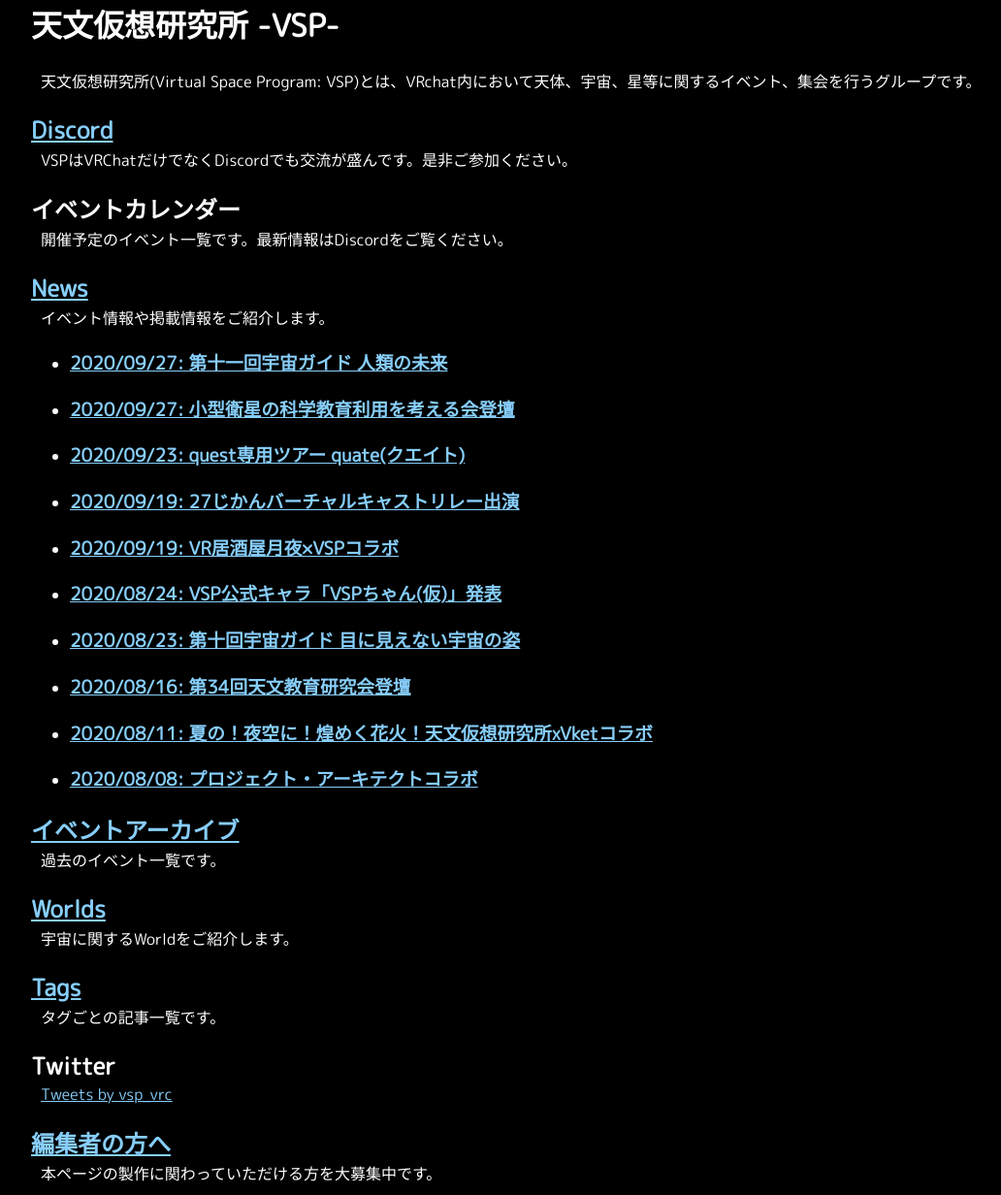
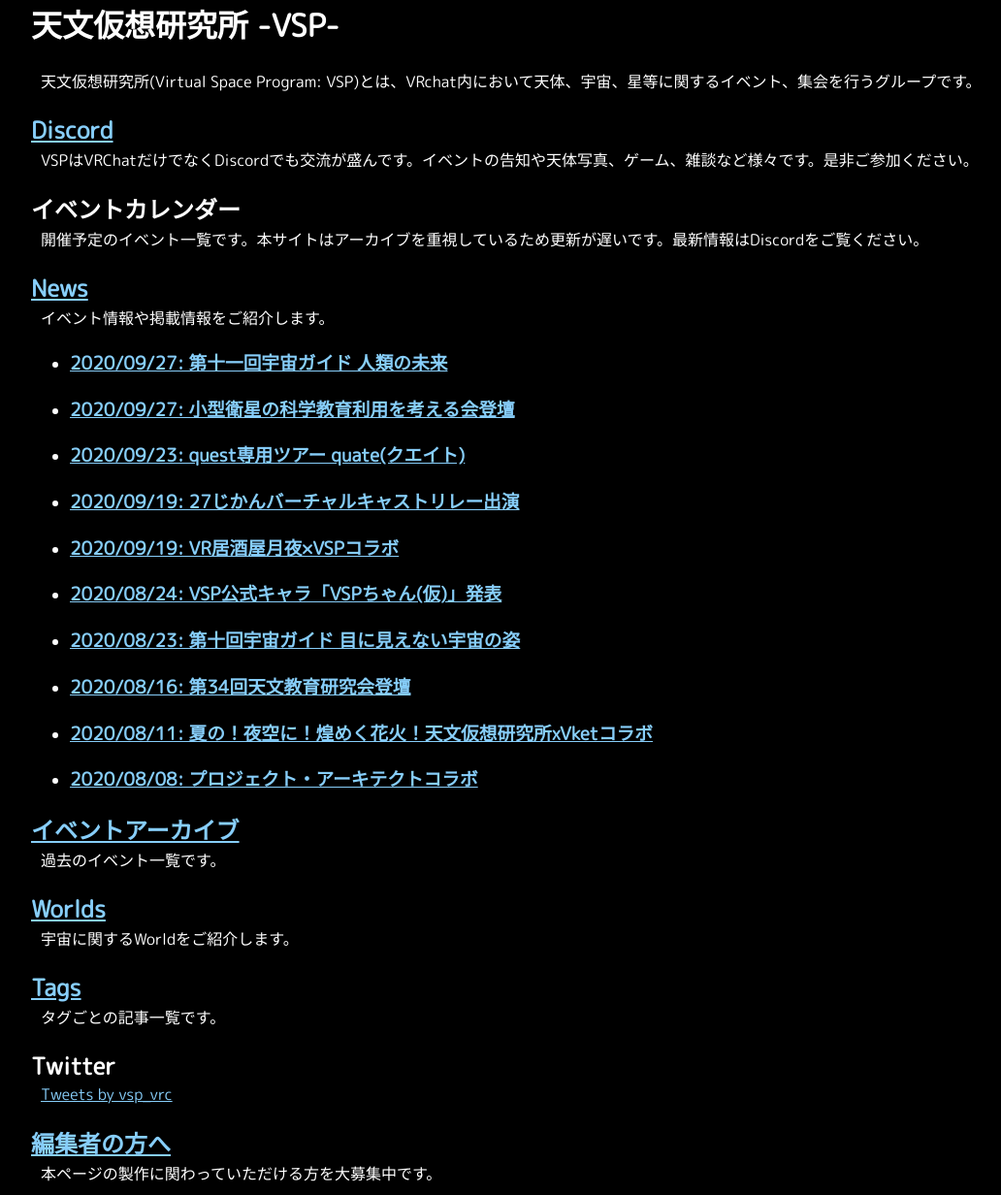
Before and after one commit to VirtualSpaceProgram/VirtualSpaceProgram.github.io, a Jekyll site: the page built from index.md, in a window 1280 px wide. Shown: the part 149-1381 px from the top of the page at 97% size, without its empty margins (102-1134 px from the left). Built offline with Jekyll 4.4.1, drawn with Linux system fonts in a browser that asks for light colours; comment, search, counter and statistics services are not loaded.

Commit message:
Update: 紹介文を更新しました

```diff
--- a/index.md
+++ b/index.md
@@ -8,10 +8,10 @@ title: "天文仮想研究所: Virtual Space Program"
 天文仮想研究所(Virtual Space Program: VSP)とは、VRchat内において天体、宇宙、星等に関するイベント、集会を行うグループです。
 
 ## [Discord](http://discord.gg/znwtKr4)
-VSPはVRChatだけでなくDiscordでも交流が盛んです。是非ご参加ください。
+VSPはVRChatだけでなくDiscordでも交流が盛んです。イベントの告知や天体写真、ゲーム、雑談など様々です。是非ご参加ください。
 
 ## イベントカレンダー
-開催予定のイベント一覧です。最新情報はDiscordをご覧ください。
+開催予定のイベント一覧です。本サイトはアーカイブを重視しているため更新が遅いです。最新情報はDiscordをご覧ください。
 
 <ul>
   {% assign curDate = site.time | date: '%s' %}
```
